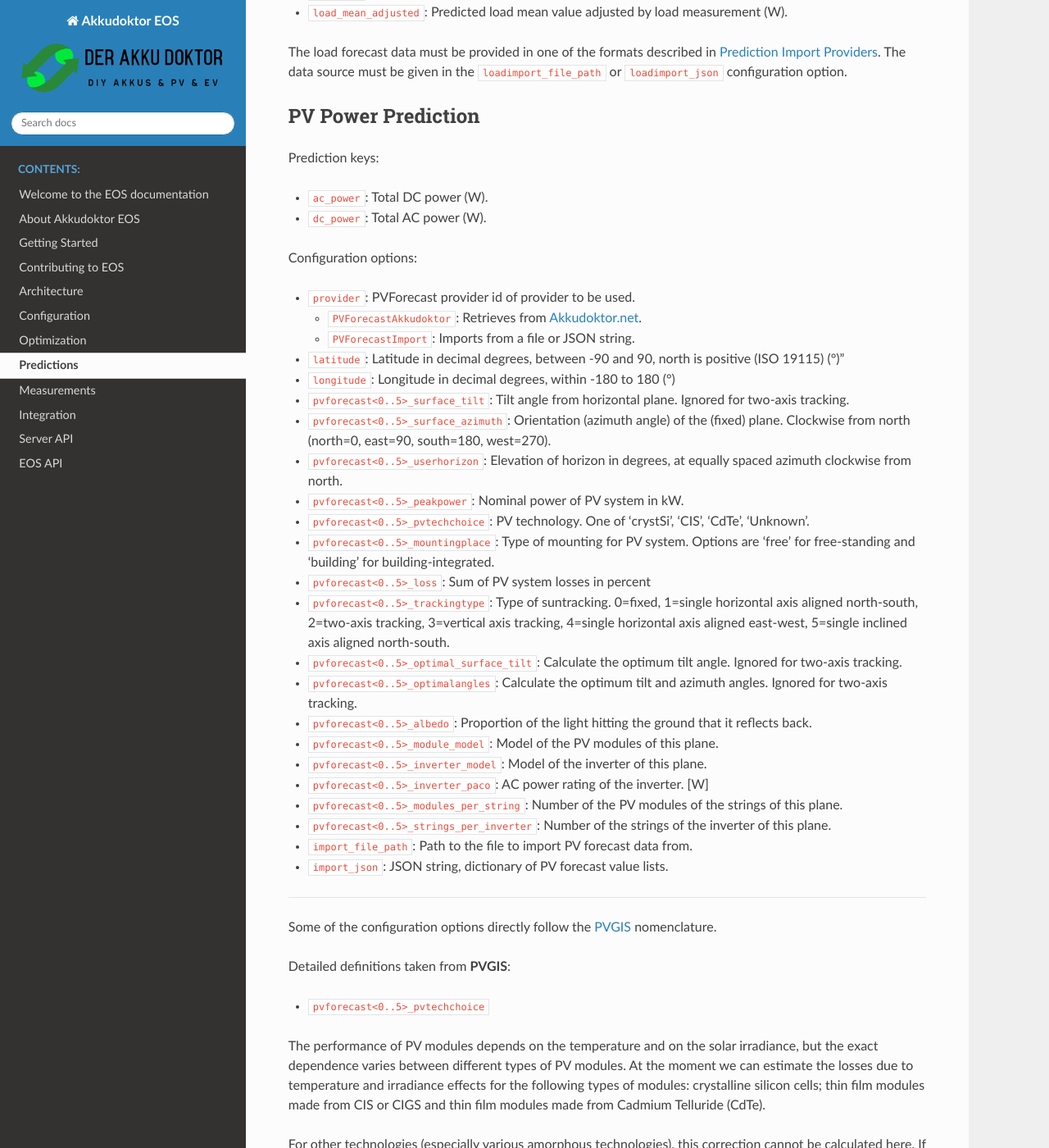
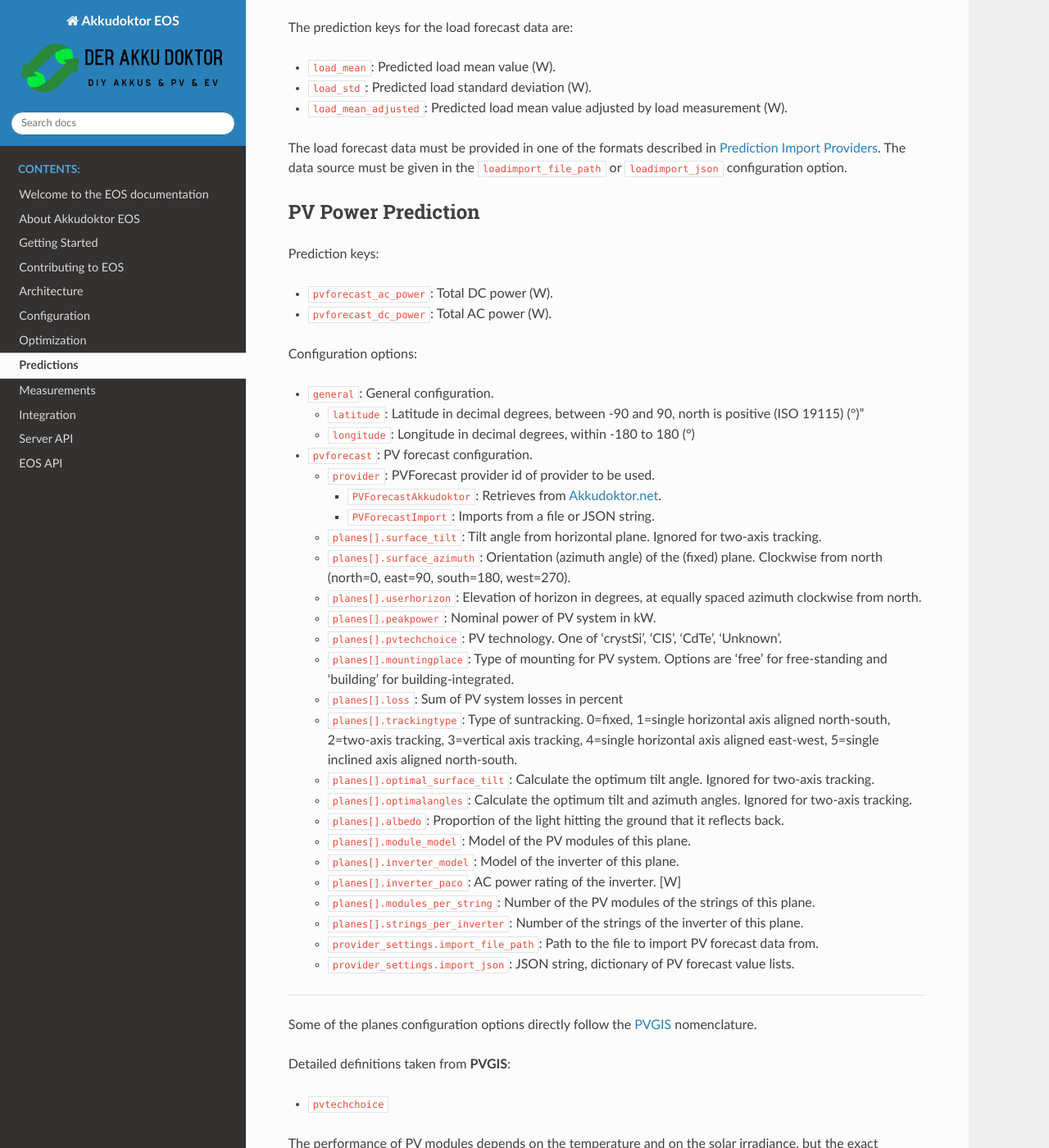
Before and after one commit to Akkudoktor-EOS/EOS, a Sphinx documentation site: the page built from docs/akkudoktoreos/prediction.md, in a window 1280 px wide and 1400 px high, scrolled down 3952 px. Shown: the whole window at 82% size. Built offline with Sphinx 7.4.7 and the Read the Docs theme 3.1.0, drawn with Linux system fonts in a browser that asks for light colours; some of the changed text lies outside the part shown.

Commit message:
Update manual documentation for nested config.
 * Add config_file_path, config_folder_path back to general
   (ConfigCommonSettings). Overwrite in docs generation.

````diff
--- a/docs/akkudoktoreos/prediction.md
+++ b/docs/akkudoktoreos/prediction.md
@@ -109,26 +113,28 @@
 
 Configuration options:
 
-- `provider`: Electricity price provider id of provider to be used.
+- `elecprice`: Electricity price configuration.
 
-  - `Akkudoktor`: Retrieves from Akkudoktor.net.
-  - `Import`: Imports from a file or JSON string.
+  - `provider`: Electricity price provider id of provider to be used.
 
-- `charges_kwh`: Electricity price charges (€/kWh).
-- `import_file_path`: Path to the file to import electricity price forecast data from.
-- `import_json`: JSON string, dictionary of electricity price forecast value lists.
+    - `ElecPriceAkkudoktor`: Retrieves from Akkudoktor.net.
+    - `ElecPriceImport`: Imports from a file or JSON string.
 
-### Akkudoktor Provider
+  - `charges_kwh`: Electricity price charges (€/kWh).
+  - `provider_settings.import_file_path`: Path to the file to import electricity price forecast data from.
+  - `provider_settings.import_json`: JSON string, dictionary of electricity price forecast value lists.
 
-The `Akkudoktor` provider retrieves electricity prices directly from **Akkudoktor.net**,
+### ElecPriceAkkudoktor Provider
+
+The `ElecPriceAkkudoktor` provider retrieves electricity prices directly from **Akkudoktor.net**,
 which supplies price data for the next 24 hours. For periods beyond 24 hours, the provider generates
 prices by extrapolating historical price data combined with the most recent actual prices obtained
 from Akkudoktor.net. Electricity price charges given in the `charges_kwh` configuration
 option are added.
 
-### Import Provider
+### ElecPriceImport Provider
 
-The `Import` provider is designed to import electricity prices from a file or a JSON
+The `ElecPriceImport` provider is designed to import electricity prices from a file or a JSON
 string. An external entity should update the file or JSON string whenever new prediction data
 becomes available.
 
@@ -150,14 +156,16 @@
 
 Configuration options:
 
-- `provider`: Load provider id of provider to be used.
+- `load`: Load configuration.
 
-  - `LoadAkkudoktor`: Retrieves from local database.
-  - `LoadImport`: Imports from a file or JSON string.
+  - `provider`: Load provider id of provider to be used.
 
-- `loadakkudoktor_year_energy`: Yearly energy consumption (kWh).
-- `loadimport_file_path`: Path to the file to import load forecast data from.
-- `loadimport_json`: JSON string, dictionary of load forecast value lists.
+    - `LoadAkkudoktor`: Retrieves from local database.
+    - `LoadImport`: Imports from a file or JSON string.
+
+  - `provider_settings.loadakkudoktor_year_energy`: Yearly energy consumption (kWh).
+  - `provider_settings.loadimport_file_path`: Path to the file to import load forecast data from.
+  - `provider_settings.loadimport_json`: JSON string, dictionary of load forecast value lists.
 
 ### LoadAkkudoktor Provider
 
@@ -185,53 +193,51 @@
 
 Prediction keys:
 
-- `ac_power`: Total DC power (W).
-- `dc_power`: Total AC power (W).
+- `pvforecast_ac_power`: Total DC power (W).
+- `pvforecast_dc_power`: Total AC power (W).
 
 Configuration options:
 
-- `provider`: PVForecast provider id of provider to be used.
+- `general`: General configuration.
 
-  - `PVForecastAkkudoktor`: Retrieves from Akkudoktor.net.
-  - `PVForecastImport`: Imports from a file or JSON string.
+  - `latitude`: Latitude in decimal degrees, between -90 and 90, north is positive (ISO 19115) (°)"
+  - `longitude`: Longitude in decimal degrees, within -180 to 180 (°)
 
-- `latitude`: Latitude in decimal degrees, between -90 and 90, north is positive (ISO 19115) (°)"
-- `longitude`: Longitude in decimal degrees, within -180 to 180 (°)
-- `pvforecast<0..5>_surface_tilt`: Tilt angle from horizontal plane. Ignored for two-axis tracking.
-- `pvforecast<0..5>_surface_azimuth`: Orientation (azimuth angle) of the (fixed) plane.
-                                      Clockwise from north (north=0, east=90, south=180, west=270).
-- `pvforecast<0..5>_userhorizon`: Elevation of horizon in degrees, at equally spaced azimuth clockwise from north.
-- `pvforecast<0..5>_peakpower`: Nominal power of PV system in kW.
-- `pvforecast<0..5>_pvtechchoice`: PV technology. One of 'crystSi', 'CIS', 'CdTe', 'Unknown'.
-- `pvforecast<0..5>_mountingplace`: Type of mounting for PV system. Options are 'free' for free-standing
-                                    and 'building' for building-integrated.
-- `pvforecast<0..5>_loss`: Sum of PV system losses in percent
-- `pvforecast<0..5>_trackingtype`: Type of suntracking. 0=fixed,
-                                   1=single horizontal axis aligned north-south,
-                                   2=two-axis tracking,
-                                   3=vertical axis tracking,
-                                   4=single horizontal axis aligned east-west,
-                                   5=single inclined axis aligned north-south.
-- `pvforecast<0..5>_optimal_surface_tilt`: Calculate the optimum tilt angle. Ignored for two-axis tracking.
-- `pvforecast<0..5>_optimalangles`: Calculate the optimum tilt and azimuth angles. Ignored for two-axis tracking.
-- `pvforecast<0..5>_albedo`: Proportion of the light hitting the ground that it reflects back.
-- `pvforecast<0..5>_module_model`: Model of the PV modules of this plane.
-- `pvforecast<0..5>_inverter_model`: Model of the inverter of this plane.
-- `pvforecast<0..5>_inverter_paco`: AC power rating of the inverter. [W]
-- `pvforecast<0..5>_modules_per_string`: Number of the PV modules of the strings of this plane.
-- `pvforecast<0..5>_strings_per_inverter`: Number of the strings of the inverter of this plane.
-- `import_file_path`: Path to the file to import PV forecast data from.
-- `import_json`: JSON string, dictionary of PV forecast value lists.
+- `pvforecast`: PV forecast configuration.
+
+  - `provider`: PVForecast provider id of provider to be used.
+
+    - `PVForecastAkkudoktor`: Retrieves from Akkudoktor.net.
+    - `PVForecastImport`: Imports from a file or JSON string.
+
+  - `planes[].surface_tilt`: Tilt angle from horizontal plane. Ignored for two-axis tracking.
+  - `planes[].surface_azimuth`: Orientation (azimuth angle) of the (fixed) plane. Clockwise from north (north=0, east=90, south=180, west=270).
+  - `planes[].userhorizon`: Elevation of horizon in degrees, at equally spaced azimuth clockwise from north.
+  - `planes[].peakpower`: Nominal power of PV system in kW.
+  - `planes[].pvtechchoice`: PV technology. One of 'crystSi', 'CIS', 'CdTe', 'Unknown'.
+  - `planes[].mountingplace`: Type of mounting for PV system. Options are 'free' for free-standing and 'building' for building-integrated.
+  - `planes[].loss`: Sum of PV system losses in percent
+  - `planes[].trackingtype`: Type of suntracking. 0=fixed, 1=single horizontal axis aligned north-south, 2=two-axis tracking, 3=vertical axis tracking, 4=single horizontal axis aligned east-west, 5=single inclined axis aligned north-south.
+  - `planes[].optimal_surface_tilt`: Calculate the optimum tilt angle. Ignored for two-axis tracking.
+  - `planes[].optimalangles`: Calculate the optimum tilt and azimuth angles. Ignored for two-axis tracking.
+  - `planes[].albedo`: Proportion of the light hitting the ground that it reflects back.
+  - `planes[].module_model`: Model of the PV modules of this plane.
+  - `planes[].inverter_model`: Model of the inverter of this plane.
+  - `planes[].inverter_paco`: AC power rating of the inverter. [W]
+  - `planes[].modules_per_string`: Number of the PV modules of the strings of this plane.
+  - `planes[].strings_per_inverter`: Number of the strings of the inverter of this plane.
+  - `provider_settings.import_file_path`: Path to the file to import PV forecast data from.
+  - `provider_settings.import_json`: JSON string, dictionary of PV forecast value lists.
 
 ------
 
-Some of the configuration options directly follow the
+Some of the planes configuration options directly follow the
 [PVGIS](https://joint-research-centre.ec.europa.eu/photovoltaic-geographical-information-system-pvgis/getting-started-pvgis/pvgis-user-manual_en)
 nomenclature.
 
 Detailed definitions taken from **PVGIS**:
 
-- `pvforecast<0..5>_pvtechchoice`
+- `pvtechchoice`
 
 The performance of PV modules depends on the temperature and on the solar irradiance, but the exact
 dependence varies between different types of PV modules. At the moment we can estimate the losses
@@ -250,7 +256,7 @@
 the moment this calculation can be done for crystalline silicon and CdTe modules. Note that this
 calculation is not yet available when using the NSRDB solar radiation database.
 
-- `pvforecast<0..5>_peakpower`
+- `peakpower`
 
 This is the power that the manufacturer declares that the PV array can produce under standard test
 conditions (STC), which are a constant 1000W of solar irradiation per square meter in the plane of
@@ -266,7 +272,7 @@
 P_BNPI  = P_STC \* (1 + φ \* 0.135). NB this bifacial approach  is not appropriate for BAPV or BIPV
 installations or for modules mounting on a N-S axis i.e. facing E-W.
 
-- `pvforecast<0..5>_loss`
+- `loss`
 
 The estimated system losses are all the losses in the system, which cause the power actually
 delivered to the electricity grid to be lower than the power produced by the PV modules. There are
@@ -278,7 +284,7 @@
 We have given a default value of 14% for the overall losses. If you have a good idea that your value
 will be different (maybe due to a really high-efficiency inverter) you may reduce this value a little.
 
-- `pvforecast<0..5>_mountingplace`
+- `mountingplace`
 
 For fixed (non-tracking) systems, the way the modules are mounted will have an influence on the
 temperature of the module, which in turn affects the efficiency. Experiments have shown that if the
@@ -294,7 +300,7 @@
 a roof with curved roof tiles, allowing air to move behind the modules. In such cases, the
 performance will be somewhere between the results of the two calculations that are possible here.
 
-- `pvforecast<0..5>_userhorizon`
+- `userhorizon`
 
 Elevation of horizon in degrees, at equally spaced azimuth clockwise from north. In the user horizon
 data each number represents the horizon height in degrees in a certain compass direction around the
@@ -307,15 +313,16 @@
 ------
 
 Most of the configuration options are in line with the
-[PVLib](https://pvlib-python.readthedocs.io/en/stable/_modules/pvlib/iotools/pvgis.html) definition for PVGIS data.
+[PVLib](https://pvlib-python.readthedocs.io/en/stable/_modules/pvlib/iotools/pvgis.html)
+definition for PVGIS data.
 
 Detailed definitions from **PVLib** for PVGIS data.
 
-- `pvforecast<0..5>_surface_tilt`:
+- `surface_tilt`:
 
 Tilt angle from horizontal plane.
 
-- `pvforecast<0..5>_surface_azimuth`
+- `surface_azimuth`
 
 Orientation (azimuth angle) of the (fixed) plane. Clockwise from north (north=0, east=90, south=180,
 west=270). This is offset 180 degrees from the convention used by PVGIS.
@@ -327,48 +334,60 @@
 The `PVForecastAkkudoktor` provider retrieves the PV power forecast data directly from
 **Akkudoktor.net**.
 
-The following general configuration options of the PV system must be set:
+The following prediction configuration options of the PV system must be set:
 
-- `latitude`: Latitude in decimal degrees, between -90 and 90, north is positive (ISO 19115) (°)"
-- `longitude`: Longitude in decimal degrees, within -180 to 180 (°)
+- `prediction.latitude`: Latitude in decimal degrees, between -90 and 90, north is positive (ISO 19115) (°)"
+- `prediction.longitude`: Longitude in decimal degrees, within -180 to 180 (°)
 
-For each plane `<0..5>` of the PV system the following configuration options must be set:
+For each plane of the PV system the following configuration options must be set:
 
-- `pvforecast<0..5>_surface_tilt`: Tilt angle from horizontal plane. Ignored for two-axis tracking.
-- `pvforecast<0..5>_surface_azimuth`: Orientation (azimuth angle) of the (fixed) plane.
-                                      Clockwise from north (north=0, east=90, south=180, west=270).
-- `pvforecast<0..5>_userhorizon`: Elevation of horizon in degrees, at equally spaced azimuth clockwise from north.
-- `pvforecast<0..5>_inverter_paco`: AC power rating of the inverter. [W]
-- `pvforecast<0..5>_peakpower`: Nominal power of PV system in kW.
+- `pvforecast.planes[].surface_tilt`: Tilt angle from horizontal plane. Ignored for two-axis tracking.
+- `pvforecast.planes[].surface_azimuth`: Orientation (azimuth angle) of the (fixed) plane. Clockwise from north (north=0, east=90, south=180, west=270).
+- `pvforecast.planes[].userhorizon`: Elevation of horizon in degrees, at equally spaced azimuth clockwise from north.
+- `pvforecast.planes[].inverter_paco`: AC power rating of the inverter. [W]
+- `pvforecast.planes[].peakpower`: Nominal power of PV system in kW.
 
 Example:
 
 ```Python
 {
-  "latitude": 50.1234,
-  "longitude": 9.7654,
-  "provider": "PVForecastAkkudoktor",
-  "pvforecast0_peakpower": 5.0,
-  "pvforecast0_surface_azimuth": -10,
-  "pvforecast0_surface_tilt": 7,
-  "pvforecast0_userhorizon": [20, 27, 22, 20],
-  "pvforecast0_inverter_paco": 10000,
-  "pvforecast1_peakpower": 4.8,
-  "pvforecast1_surface_azimuth": -90,
-  "pvforecast1_surface_tilt": 7,
-  "pvforecast1_userhorizon": [30, 30, 30, 50],
-  "pvforecast1_inverter_paco": 10000,
-  "pvforecast2_peakpower": 1.4,
-  "pvforecast2_surface_azimuth": -40,
-  "pvforecast2_surface_tilt": 60,
-  "pvforecast2_userhorizon": [60, 30, 0, 30],
-  "pvforecast2_inverter_paco": 2000,
-  "pvforecast3_peakpower": 1.6,
-  "pvforecast3_surface_azimuth": 5,
-  "pvforecast3_surface_tilt": 45,
-  "pvforecast3_userhorizon": [45, 25, 30, 60],
-  "pvforecast3_inverter_paco": 1400,
-  "pvforecast4_peakpower": None,
+  "prediction": {
+    "latitude": 50.1234,
+    "longitude": 9.7654,
+  },
+  "pvforecast": {
+    "provider": "PVForecastAkkudoktor",
+    "planes": [
+      {
+        "peakpower": 5.0,
+        "surface_azimuth": -10,
+        "surface_tilt": 7,
+        "userhorizon": [20, 27, 22, 20],
+        "inverter_paco": 10000,
+      },
+      {
+        "peakpower": 4.8,
+        "surface_azimuth": -90,
+        "surface_tilt": 7,
+        "userhorizon": [30, 30, 30, 50],
+        "inverter_paco": 10000,
+      },
+      {
+        "peakpower": 1.4,
+        "surface_azimuth": -40,
+        "surface_tilt": 60,
+        "userhorizon": [60, 30, 0, 30],
+        "inverter_paco": 2000,
+      },
+      {
+        "peakpower": 1.6,
+        "surface_azimuth": 5,
+        "surface_tilt": 45,
+        "userhorizon": [45, 25, 30, 60],
+        "inverter_paco": 1400,
+      }
+    ]
+  }
 }
 ```
 
@@ -416,14 +435,16 @@
 
 Configuration options:
 
-- `provider`: Load provider id of provider to be used.
+- `weather`: General weather configuration.
 
-  - `BrightSky`: Retrieves from [BrightSky](https://api.brightsky.dev).
-  - `ClearOutside`: Retrieves from [ClearOutside](https://clearoutside.com/forecast).
-  - `LoadImport`: Imports from a file or JSON string.
+  - `provider`: Load provider id of provider to be used.
 
-- `import_file_path`: Path to the file to import weatherforecast data from.
-- `import_json`: JSON string, dictionary of weather forecast value lists.
+    - `BrightSky`: Retrieves from https://api.brightsky.dev.
+    - `ClearOutside`: Retrieves from https://clearoutside.com/forecast.
+    - `LoadImport`: Imports from a file or JSON string.
+
+  - `provider_settings.import_file_path`: Path to the file to import weatherforecast data from.
+  - `provider_settings.import_json`: JSON string, dictionary of weather forecast value lists.
 
 ### BrightSky Provider
 
````
Also changed, not shown: other parts of docs/akkudoktoreos/prediction.md (+8 -4 lines), docs/_generated/config.md (+5 -1 lines), docs/_generated/openapi.md (+4 -4 lines), docs/akkudoktoreos/configuration.md (+24 -18 lines), single_test_optimization.py (+32 -23 lines), openapi.json, 8 other files.
